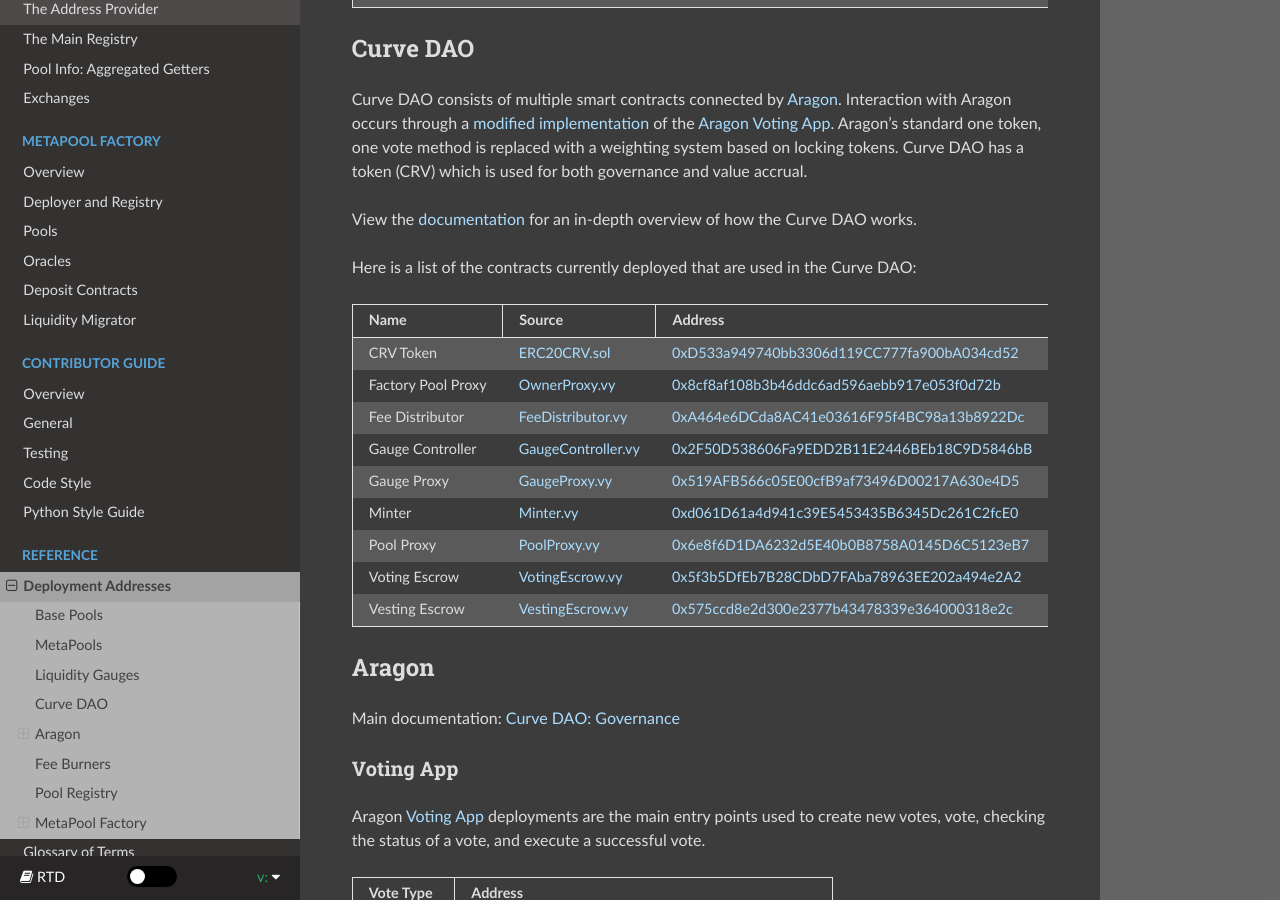
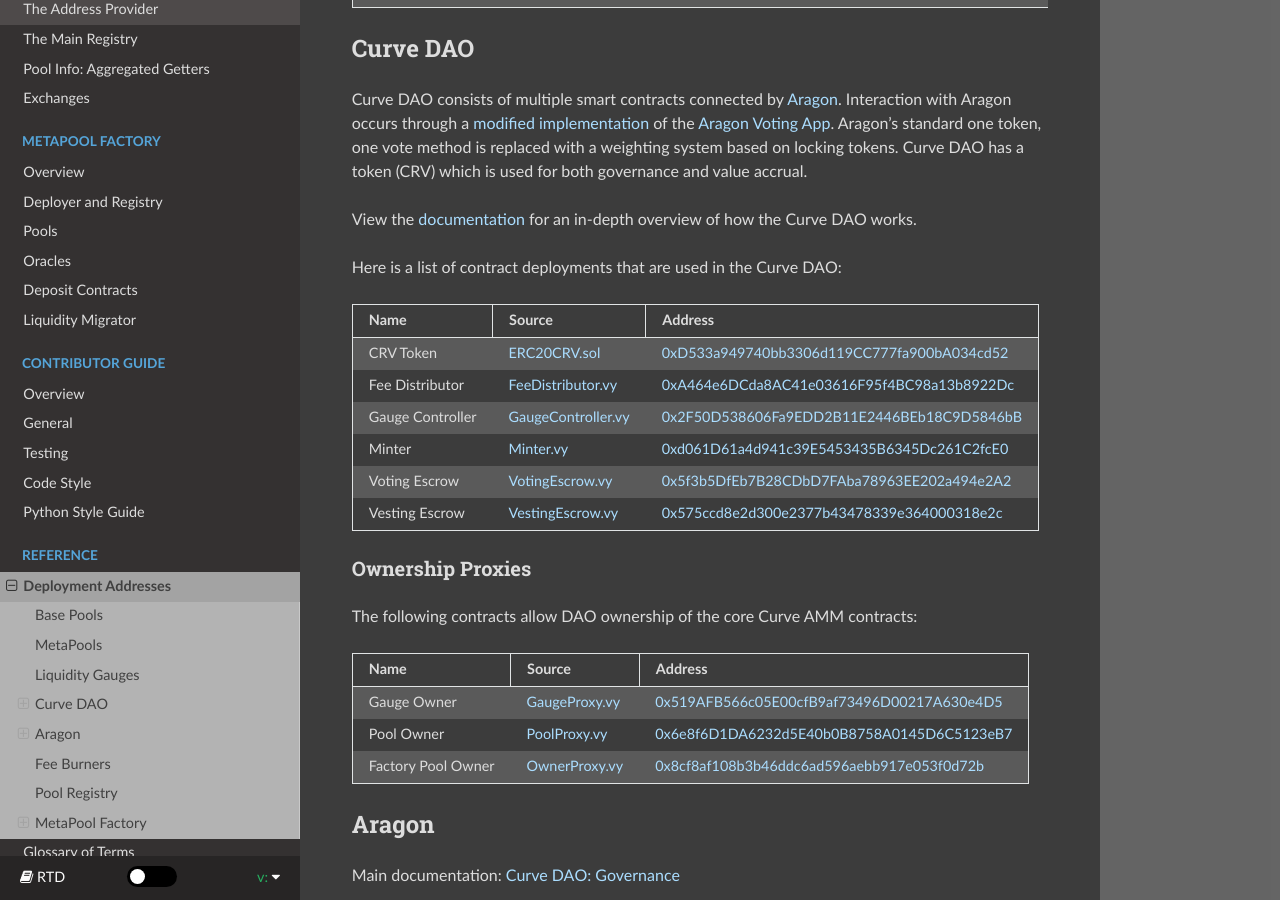
Before and after one commit to softlinkprotocol/curve-docs, a Sphinx documentation site: the page built from docs/ref-addresses.rst, in a window 1280 px wide and 900 px high, scrolled down 4658 px. Built offline with Sphinx 7.4.7 and the Read the Docs theme 2.0.0, drawn with Linux system fonts in a browser that asks for light colours; some of the changed text lies outside the part shown.

Commit message:
style: separate dao owner proxies

```diff
--- a/docs/ref-addresses.rst
+++ b/docs/ref-addresses.rst
@@ -169,20 +169,30 @@ Curve DAO consists of multiple smart contracts connected by `Aragon <https://git
 
 View the `documentation <https://github.com/curvefi/curve-dao-contracts/blob/master/doc/readme.pdf>`_ for an in-depth overview of how the Curve DAO works.
 
-Here is a list of the contracts currently deployed that are used in the Curve DAO:
+Here is a list of contract deployments that are used in the Curve DAO:
 
 .. csv-table::
    :header: "Name", "Source", "Address"
 
    CRV Token, `ERC20CRV.sol <https://github.com/curvefi/curve-dao-contracts/blob/master/contracts/ERC20CRV.vy>`_, `0xD533a949740bb3306d119CC777fa900bA034cd52 <https://etherscan.io/address/0xD533a949740bb3306d119CC777fa900bA034cd52#code>`_
-   Factory Pool Proxy, `OwnerProxy.vy <https://github.com/curvefi/curve-factory/blob/master/contracts/OwnerProxy.vy>`_, `0x8cf8af108b3b46ddc6ad596aebb917e053f0d72b <https://etherscan.io/address/0x8cf8af108b3b46ddc6ad596aebb917e053f0d72b>`_
    Fee Distributor, `FeeDistributor.vy <https://github.com/curvefi/curve-dao-contracts/blob/master/contracts/FeeDistributor.vy>`_, `0xA464e6DCda8AC41e03616F95f4BC98a13b8922Dc <https://etherscan.io/address/0xA464e6DCda8AC41e03616F95f4BC98a13b8922Dc#code>`_
    Gauge Controller, `GaugeController.vy <https://github.com/curvefi/curve-dao-contracts/blob/master/contracts/GaugeController.vy>`_, `0x2F50D538606Fa9EDD2B11E2446BEb18C9D5846bB <https://etherscan.io/address/0x2F50D538606Fa9EDD2B11E2446BEb18C9D5846bB#code>`_
-   Gauge Proxy, `GaugeProxy.vy <https://github.com/curvefi/curve-dao-contracts/blob/master/contracts/GaugeProxy.vy>`_, `0x519AFB566c05E00cfB9af73496D00217A630e4D5 <https://etherscan.io/address/0x519AFB566c05E00cfB9af73496D00217A630e4D5#code>`_
    Minter, `Minter.vy <https://github.com/curvefi/curve-dao-contracts/blob/master/contracts/Minter.vy>`_, `0xd061D61a4d941c39E5453435B6345Dc261C2fcE0 <https://etherscan.io/address/0xd061D61a4d941c39E5453435B6345Dc261C2fcE0#code>`_
-   Pool Proxy, `PoolProxy.vy <https://github.com/curvefi/curve-dao-contracts/blob/master/contracts/PoolProxy.vy>`_, `0x6e8f6D1DA6232d5E40b0B8758A0145D6C5123eB7 <https://etherscan.io/address/0x6e8f6D1DA6232d5E40b0B8758A0145D6C5123eB7#code>`_
    Voting Escrow, `VotingEscrow.vy <https://github.com/curvefi/curve-dao-contracts/blob/master/contracts/VotingEscrow.vy>`_, `0x5f3b5DfEb7B28CDbD7FAba78963EE202a494e2A2 <https://etherscan.io/address/0x5f3b5DfEb7B28CDbD7FAba78963EE202a494e2A2#code>`_
    Vesting Escrow, `VestingEscrow.vy <https://github.com/curvefi/curve-dao-contracts/blob/master/contracts/VestingEscrow.vy>`_, `0x575ccd8e2d300e2377b43478339e364000318e2c <https://etherscan.io/address/0x575ccd8e2d300e2377b43478339e364000318e2c#code>`_
+
+Ownership Proxies
+-----------------
+
+The following contracts allow DAO ownership of the core Curve AMM contracts:
+
+.. csv-table::
+   :header: "Name", "Source", "Address"
+
+   Gauge Owner, `GaugeProxy.vy <https://github.com/curvefi/curve-dao-contracts/blob/master/contracts/GaugeProxy.vy>`_, `0x519AFB566c05E00cfB9af73496D00217A630e4D5 <https://etherscan.io/address/0x519AFB566c05E00cfB9af73496D00217A630e4D5#code>`_
+   Pool Owner, `PoolProxy.vy <https://github.com/curvefi/curve-dao-contracts/blob/master/contracts/PoolProxy.vy>`_, `0x6e8f6D1DA6232d5E40b0B8758A0145D6C5123eB7 <https://etherscan.io/address/0x6e8f6D1DA6232d5E40b0B8758A0145D6C5123eB7#code>`_
+   Factory Pool Owner, `OwnerProxy.vy <https://github.com/curvefi/curve-factory/blob/master/contracts/OwnerProxy.vy>`_, `0x8cf8af108b3b46ddc6ad596aebb917e053f0d72b <https://etherscan.io/address/0x8cf8af108b3b46ddc6ad596aebb917e053f0d72b>`_
+
 
 .. _addresses-aragon:
 
```
Also changed, not shown: other parts of docs/ref-addresses.rst (+0 -1 lines).
